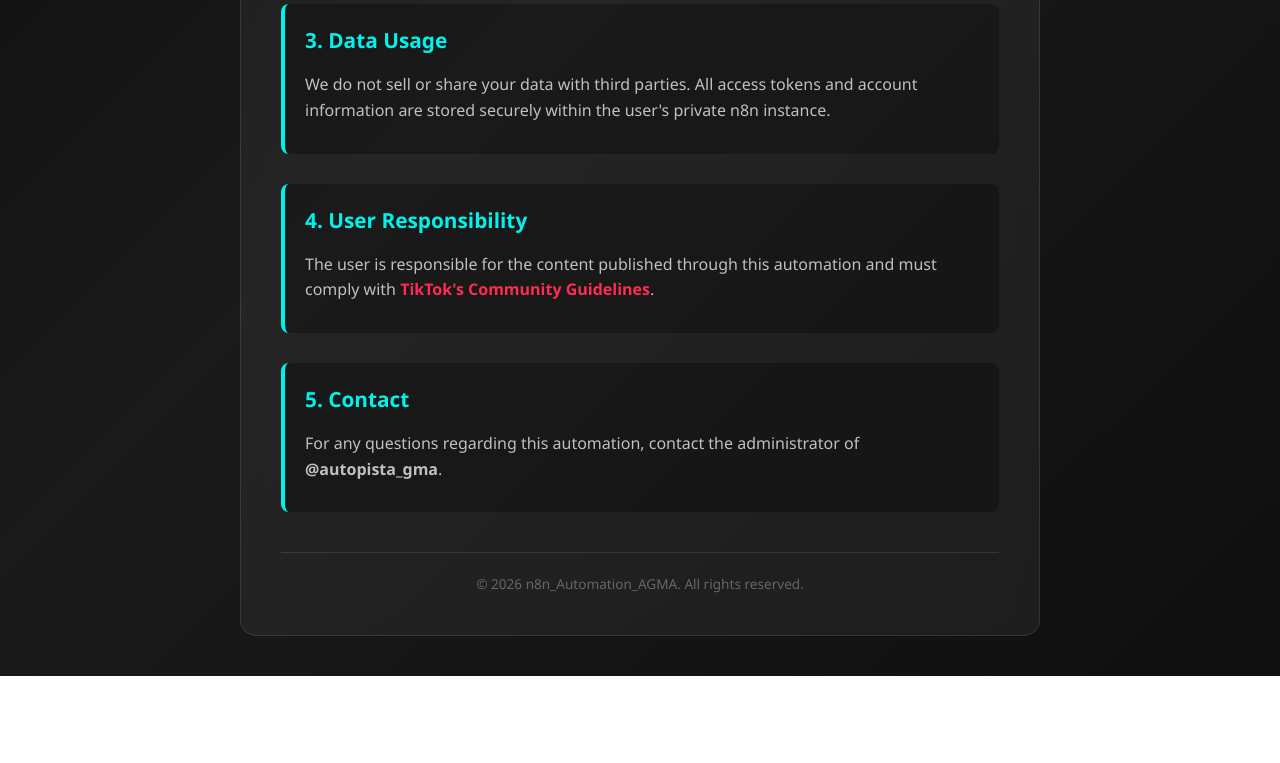
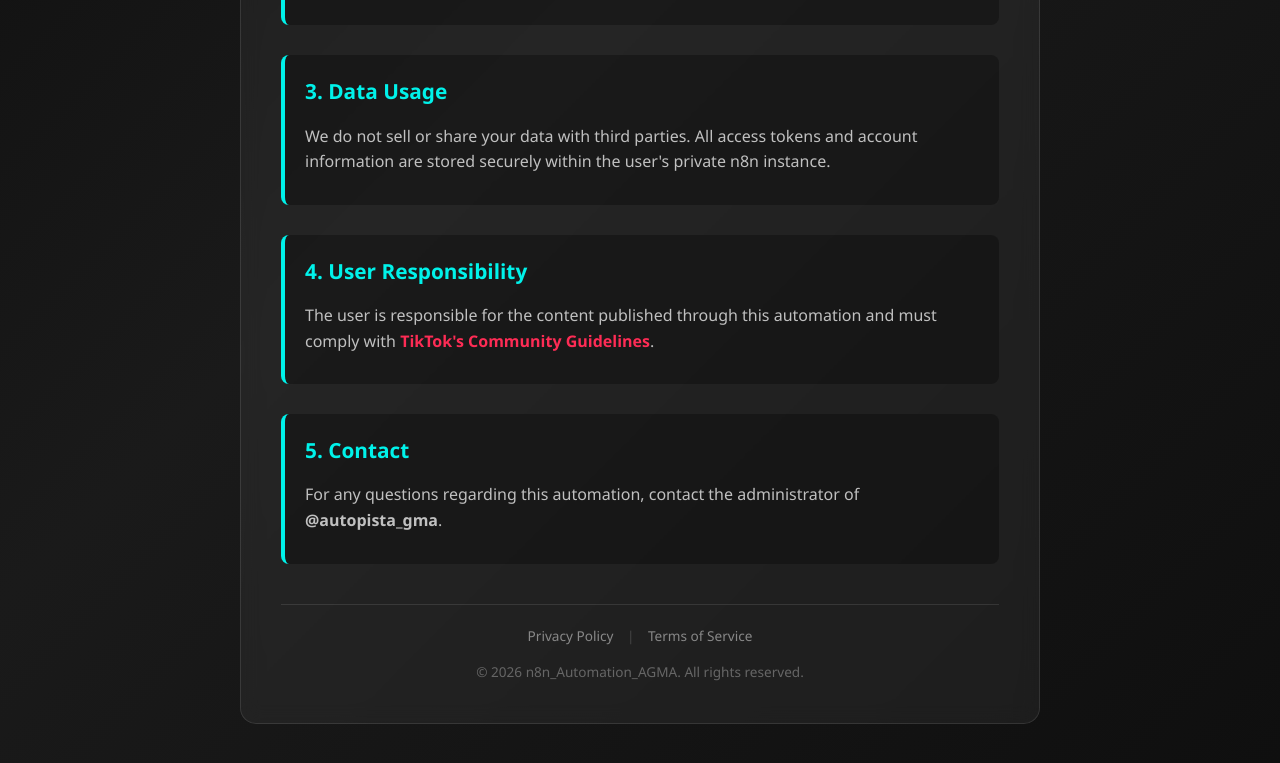
Before and after one commit to manuel-marg/agma-automation, a plain HTML site: page terms.html in a window 1280 px wide. Shown: the part 839-1602 px from the top of the page. Before the commit the page ends 1515 px from the top, so only its background shows below. Drawn offline with Linux system fonts and the light colour scheme.

Commit message:
Actualizacion de Footer

```diff
--- a/terms.html
+++ b/terms.html
@@ -127,6 +127,25 @@
             color: #666;
             font-size: 0.85rem;
         }
+
+        .footer-links {
+            margin-bottom: 15px;
+        }
+
+        .footer-links a {
+            color: #888;
+            text-decoration: none;
+            margin: 0 10px;
+            transition: color 0.3s ease;
+        }
+
+        .footer-links a:hover {
+            color: var(--tiktok-cyan);
+        }
+
+        .footer-divider {
+            color: #444;
+        }
     </style>
 </head>
 <body>
@@ -142,7 +161,7 @@
 
         <div class="section">
             <h2>1. General</h2>
-            <p>This application, <strong>n8n_Automation_AGMA</strong>, is a private tool used to automate content management and publishing for the TikTok account <strong>@autopista_gma</strong>. By authorizing this app, you agree to the terms outlined here.</p>
+            <p>This application, <strong>n8n_Automation_AGMA</strong>, is a <strong>Private App</strong> developed exclusively for the automated management and content publishing of the TikTok account <strong>@autopista_gma</strong>. As a private application, it is not intended for public use and serves solely to streamline the workflow of uploading and managing video content for this specific account. By authorizing this app, you agree to the terms outlined here.</p>
         </div>
 
         <div class="section">
@@ -171,6 +190,11 @@
         </div>
 
         <footer>
+            <div class="footer-links">
+                <a href="privacy.html">Privacy Policy</a>
+                <span class="footer-divider">|</span>
+                <a href="terms.html">Terms of Service</a>
+            </div>
             <p>&copy; 2026 n8n_Automation_AGMA. All rights reserved.</p>
         </footer>
     </div>
```
Also changed, not shown: index.html (+24 -0 lines), privacy.html (+24 -0 lines).
